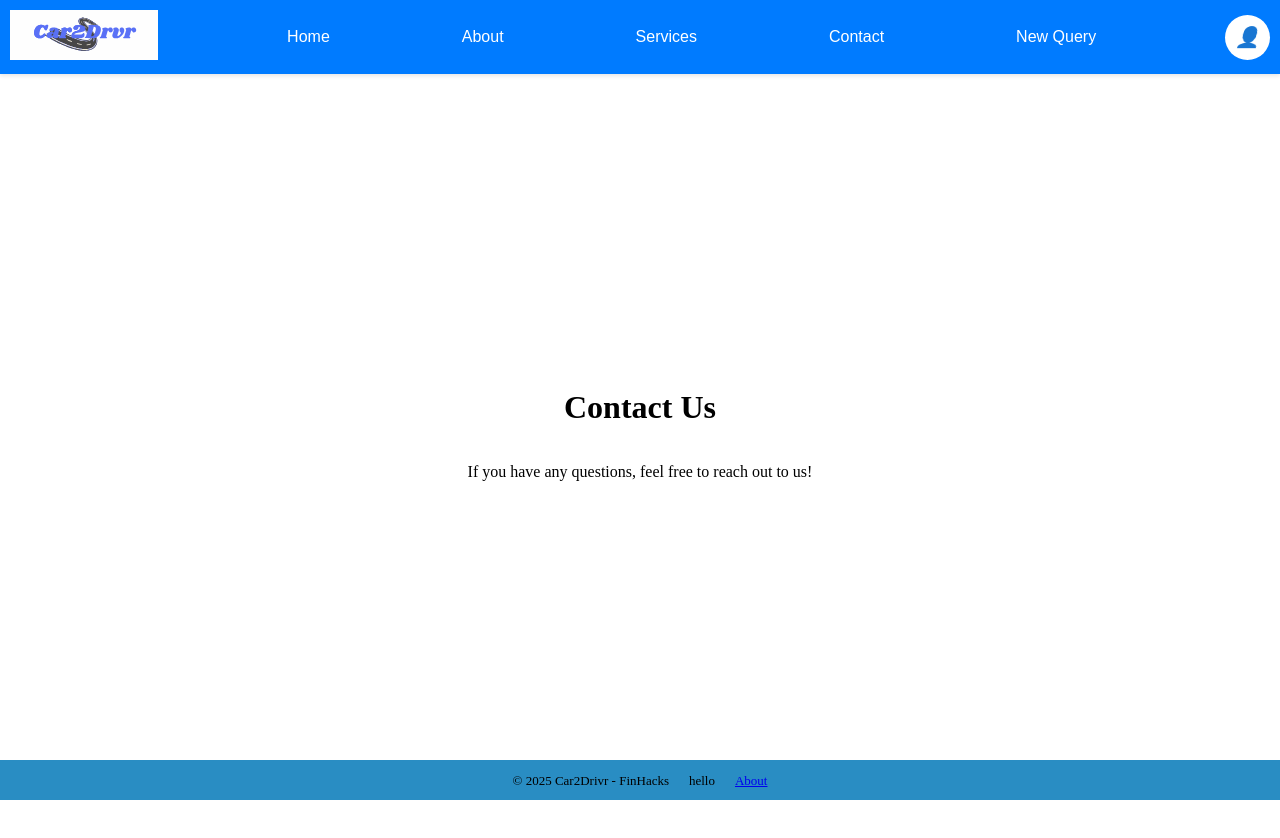
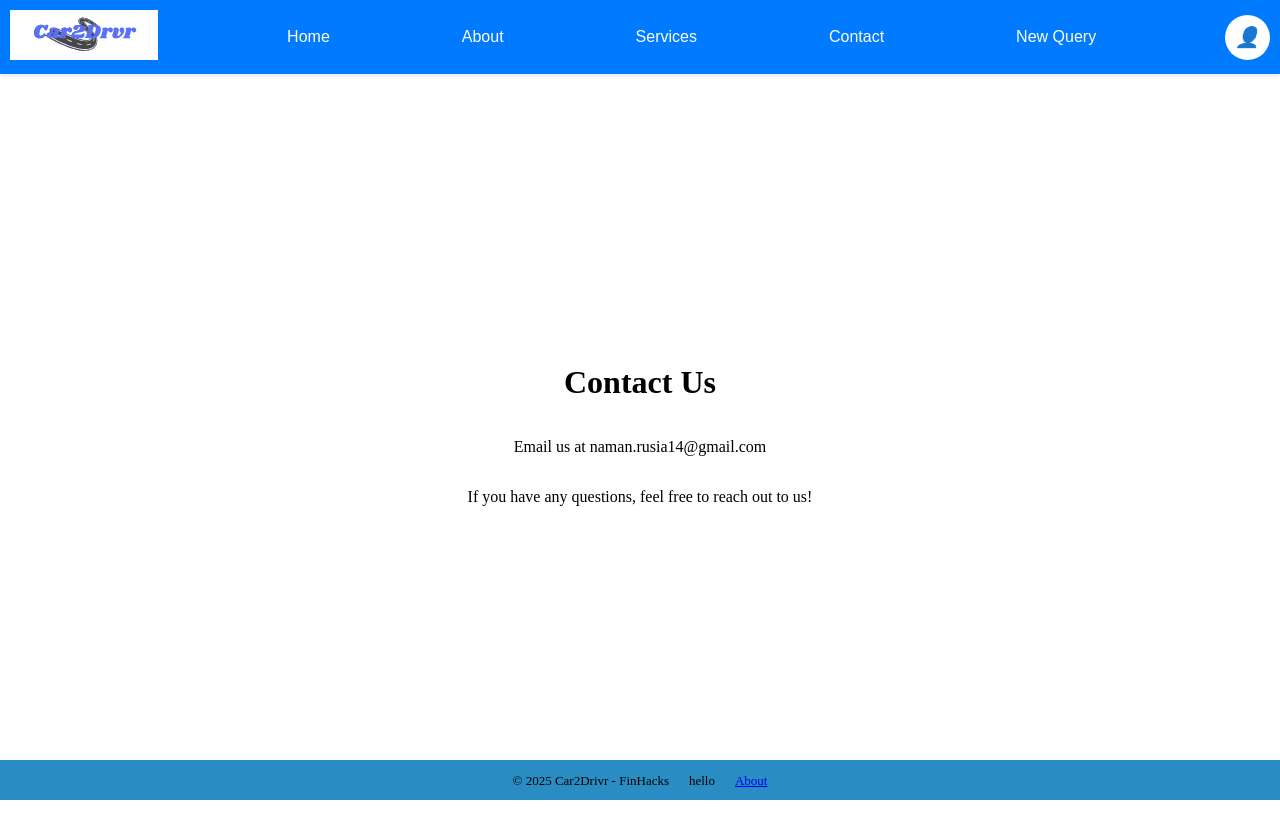
Before and after one commit to somshrivastava/car2drvr, a React (Vite) app in the folder frontend/: page /contact in a window 1280 px wide. Shown: the top 838 px of the page. Built offline with nearby package versions, Linux system fonts and the light colour scheme.

Commit message:
minor changes to contact

```diff
--- a/frontend/src/pages/Contact/Contact.jsx
+++ b/frontend/src/pages/Contact/Contact.jsx
@@ -9,6 +9,7 @@ const Contact = () => {
       <TopNav />
       <div className="contactpage">
         <h1>Contact Us</h1>
+        <p>Email us at naman.rusia14@gmail.com</p>
         <p>If you have any questions, feel free to reach out to us!</p>
       </div>
       <Footer />
```
